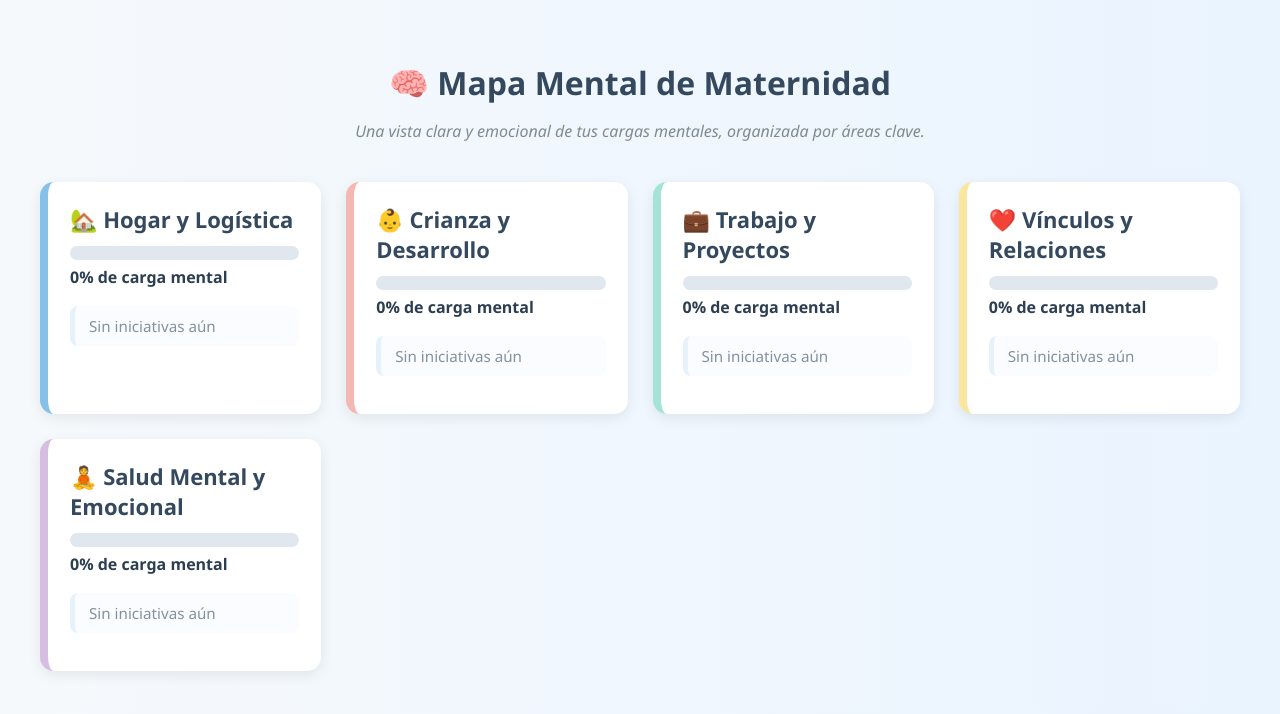
After one commit to MarcoLogica/impulso, a Django app: page /mapa-maternal/ in a window 1280 px wide. The commit adds this page. Shown: the top 714 px of the page. Run offline with Django 5.2, Linux system fonts and the light colour scheme; the visitor is signed in with stand-in values (Sample User, id 1); data that the repository does not hold is empty.

Commit message:
inicia construcción mapa mental maternidad

```diff
--- a/base/forms.py
+++ b/base/forms.py
@@ -16,10 +16,11 @@ from .models import Iniciativa
 class IniciativaForm(forms.ModelForm):
     class Meta:
         model = Iniciativa
-        fields = ['nombre', 'objetivo']
+        fields = ['nombre', 'objetivo', 'categoria_maternal']
         widgets = {
             'nombre': forms.TextInput(attrs={'id': 'id_nombre'}),
             'objetivo': forms.TextInput(attrs={'id': 'id_objetivo'}),
+            'categoria_maternal': forms.Select(attrs={'id': 'id_categoria_maternal'}),
         }
 
 from django import forms
--- /dev/null
+++ b/base/templates/mapa_maternal.html
@@ -0,0 +1,180 @@
+<!DOCTYPE html>
+<html lang="es">
+<head>
+<meta charset="UTF-8">
+<title>Mapa Mental de Maternidad – IMPULSO</title>
+<style>
+
+  body {
+    font-family: 'Segoe UI', sans-serif;
+    background: linear-gradient(to right, #f6f9fc, #eaf4ff);
+    margin: 0;
+    padding: 40px;
+    color: #34495e;
+  }
+
+  h1 {
+    text-align: center;
+    font-size: 32px;
+    margin-bottom: 10px;
+  }
+
+  .subtitulo {
+    text-align: center;
+    font-style: italic;
+    color: #7f8c8d;
+    margin-bottom: 40px;
+  }
+
+  /* GRID PRINCIPAL */
+  .grid-dimensiones {
+    display: grid;
+    grid-template-columns: repeat(auto-fit, minmax(280px, 1fr));
+    gap: 25px;
+  }
+
+  /* TARJETA DE DIMENSIÓN */
+  .dimension {
+    background: white;
+    padding: 22px;
+    border-radius: 14px;
+    box-shadow: 0 4px 14px rgba(0,0,0,0.08);
+    border-left: 8px solid #85c1e9;
+    transition: transform 0.2s ease;
+  }
+
+  .dimension:hover {
+    transform: translateY(-4px);
+  }
+
+  .dimension h2 {
+    margin: 0;
+    font-size: 22px;
+    display: flex;
+    align-items: center;
+    gap: 10px;
+  }
+
+  .barra-carga {
+    margin-top: 12px;
+    background: #e0e7ef;
+    height: 14px;
+    border-radius: 8px;
+    overflow: hidden;
+  }
+
+  .barra-interna {
+    height: 100%;
+    background: linear-gradient(90deg, #6dd5fa, #2980b9);
+    width: 40%; /* valor de ejemplo */
+    transition: width 0.4s ease;
+  }
+
+  .porcentaje {
+    margin-top: 6px;
+    font-weight: bold;
+    color: #2c3e50;
+  }
+
+  /* SUBCATEGORÍAS */
+  .subcategorias {
+    margin-top: 18px;
+    padding-left: 0;
+    list-style: none;
+  }
+
+  .subcategorias li {
+    background: #f8fbff;
+    padding: 10px 14px;
+    border-radius: 8px;
+    margin-bottom: 8px;
+    border-left: 5px solid #d6eaf8;
+    font-size: 0.95em;
+  }
+
+  .subcategorias li strong {
+    color: #2c3e50;
+  }
+
+  /* RESPONSIVE */
+  @media (max-width: 600px) {
+    h1 { font-size: 26px; }
+    .dimension h2 { font-size: 20px; }
+  }
+
+</style>
+</head>
+
+<body>
+
+<h1>🧠 Mapa Mental de Maternidad</h1>
+<p class="subtitulo">Una vista clara y emocional de tus cargas mentales, organizada por áreas clave.</p>
+
+<div class="grid-dimensiones">
+
+  <!-- DIMENSIÓN 1 -->
+  {% for key, cat in categorias.items %}
+  <div class="dimension" style="border-left-color: {{ cat.color }};">
+    <h2>{{ cat.icono }} {{ cat.nombre }}</h2>
+
+    <div class="barra-carga">
+      <div class="barra-interna" style="width: {{ cat.porcentaje }}%;"></div>
+    </div>
+    <div class="porcentaje">{{ cat.porcentaje }}% de carga mental</div>
+
+    <ul class="subcategorias">
+  {% for ini in cat.iniciativas %}
+    <li>
+      <strong>{{ ini.nombre }}</strong> — {{ ini.fases|length }} fases
+
+      <ul style="margin-top:8px; padding-left:18px; list-style:circle;">
+  {% for fase in ini.fases %}
+    <li>
+      <strong>{{ fase.nombre }}</strong>
+      <span style="opacity:0.7;">
+        ({{ fase.tareas_totales }} tareas,
+         {{ fase.tareas_completadas }} completadas,
+         {{ fase.tareas_retrasadas }} retrasadas)
+      </span>
+
+      <!-- LISTA DE TAREAS -->
+      <ul style="margin-top:6px; padding-left:18px; list-style:square;">
+        {% for tarea in fase.tareas %}
+          <li>
+            {{ tarea.nombre }}
+
+            {% if tarea.estado == 'completada' %}
+              <span style="color:green; font-weight:bold;">✔</span>
+            {% elif tarea.fecha_inicio and tarea.estado != 'completada' and tarea.fecha_inicio|add:tarea.duracion_dias < hoy %}
+              <span style="color:red; font-weight:bold;">⚠ retrasada</span>
+            {% else %}
+              <span style="opacity:0.6;">({{ tarea.get_estado_display }})</span>
+            {% endif %}
+          </li>
+        {% empty %}
+          <li style="opacity:0.6;">Sin tareas aún</li>
+        {% endfor %}
+      </ul>
+
+    </li>
+  {% empty %}
+    <li style="opacity:0.6;">Sin fases aún</li>
+  {% endfor %}
+</ul>
+
+
+    </li>
+  {% empty %}
+    <li style="opacity:0.6;">Sin iniciativas aún</li>
+  {% endfor %}
+</ul>
+
+  </div>
+{% endfor %}
+
+
+
+</div>
+
+</body>
+</html>
--- a/base/urls.py
+++ b/base/urls.py
@@ -129,6 +129,8 @@ path("metricas/resumen-contactos/", resumen_contactos),
 path('impulso/panel-avance/', views.panel_avance, name='panel_avance'),
 path('publicacion/<int:pk>/editar/', views.editar_publicacion, name='editar_publicacion'),
 path('publicacion/<int:pk>/eliminar/', views.eliminar_publicacion, name='eliminar_publicacion'),
+path('mapa-maternal/', views.mapa_maternal, name='mapa_maternal'),
+
 
 
 
--- a/base/views.py
+++ b/base/views.py
@@ -1933,3 +1933,107 @@ def eliminar_publicacion(request, pk):
 
     publicacion.delete()
     return redirect('feed_comunitario')
+
+def mapa_maternal(request):
+    hoy = timezone.now().date()
+
+    # Obtener todas las iniciativas del usuario
+    iniciativas = Iniciativa.objects.filter(usuario=request.user)
+
+    # Estructura base del mapa
+    categorias = {
+        'hogar': {
+            'nombre': 'Hogar y Logística',
+            'icono': '🏡',
+            'color': '#85c1e9',
+            'iniciativas': [],
+            'tareas_totales': 0,
+            'tareas_completadas': 0,
+            'tareas_retrasadas': 0,
+        },
+        'crianza': {
+            'nombre': 'Crianza y Desarrollo',
+            'icono': '👶',
+            'color': '#f5b7b1',
+            'iniciativas': [],
+            'tareas_totales': 0,
+            'tareas_completadas': 0,
+            'tareas_retrasadas': 0,
+        },
+        'trabajo': {
+            'nombre': 'Trabajo y Proyectos',
+            'icono': '💼',
+            'color': '#a3e4d7',
+            'iniciativas': [],
+            'tareas_totales': 0,
+            'tareas_completadas': 0,
+            'tareas_retrasadas': 0,
+        },
+        'vinculos': {
+            'nombre': 'Vínculos y Relaciones',
+            'icono': '❤️',
+            'color': '#f9e79f',
+            'iniciativas': [],
+            'tareas_totales': 0,
+            'tareas_completadas': 0,
+            'tareas_retrasadas': 0,
+        },
+        'salud': {
+            'nombre': 'Salud Mental y Emocional',
+            'icono': '🧘',
+            'color': '#d7bde2',
+            'iniciativas': [],
+            'tareas_totales': 0,
+            'tareas_completadas': 0,
+            'tareas_retrasadas': 0,
+        },
+    }
+
+    # Procesar iniciativas
+    for ini in iniciativas:
+        cat = ini.categoria_maternal
+        if cat not in categorias:
+            continue
+
+        fases = ini.fases.all().order_by('orden')
+
+        ini_data = {
+            'nombre': ini.nombre,
+            'fases': [],
+        }
+
+        for fase in fases:
+            tareas = fase.tareas.all()
+
+            fase_data = {
+                'nombre': fase.nombre,
+                'tareas': tareas,
+                'tareas_totales': tareas.count(),
+                'tareas_completadas': tareas.filter(estado='completada').count(),
+                'tareas_retrasadas': sum(
+                    1 for t in tareas
+                    if t.estado != 'completada'
+                    and t.fecha_inicio
+                    and (t.fecha_inicio + timedelta(days=t.duracion_dias)) < hoy
+                )
+            }
+
+            ini_data['fases'].append(fase_data)
+
+            # Acumular KPIs por categoría
+            categorias[cat]['tareas_totales'] += fase_data['tareas_totales']
+            categorias[cat]['tareas_completadas'] += fase_data['tareas_completadas']
+            categorias[cat]['tareas_retrasadas'] += fase_data['tareas_retrasadas']
+
+        categorias[cat]['iniciativas'].append(ini_data)
+
+    # Calcular % de carga mental por categoría
+    for cat, data in categorias.items():
+        if data['tareas_totales'] > 0:
+            data['porcentaje'] = int((data['tareas_completadas'] / data['tareas_totales']) * 100)
+        else:
+            data['porcentaje'] = 0
+
+    return render(request, 'mapa_maternal.html', {
+        'categorias': categorias
+    })
```
Also changed, not shown: base/models.py (+17 -0 lines), base/templates/base/crear_iniciativa.html (+29 -1 lines), base/migrations/0027_iniciativa_categoria_maternal.py (added).
